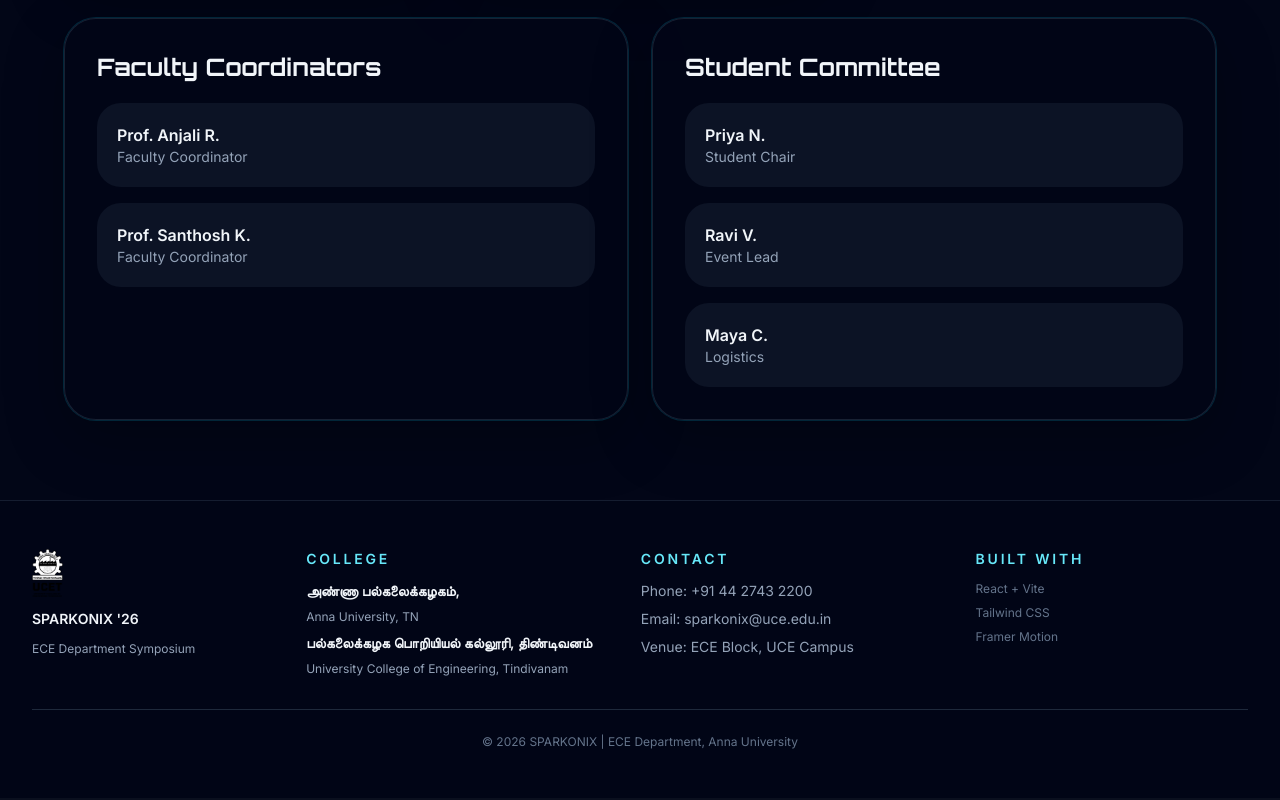
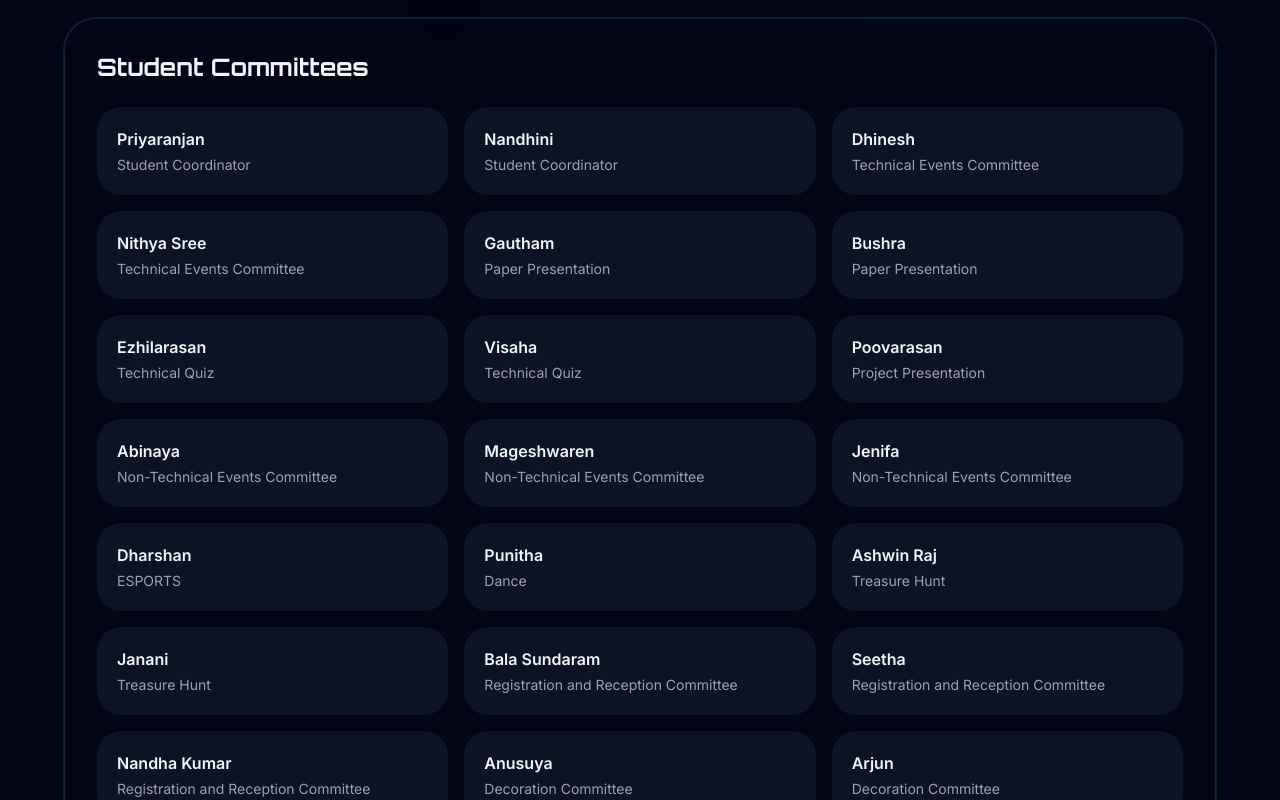
Before and after one commit to NIYHIYASREE/sparkonix, a React (Vite) app in the folder template1/: page /team in a window 1280 px wide. Shown: the part 420-1220 px from the top of the page. Built offline with nearby package versions, Linux system fonts and the light colour scheme.

Commit message:
Update symposium branding and committees

```diff
--- a/template1/src/components/layout/Footer.jsx
+++ b/template1/src/components/layout/Footer.jsx
@@ -5,7 +5,7 @@ function Footer() {
         <div className="grid gap-8 lg:grid-cols-[0.8fr_1fr_1fr_0.9fr]">
           <div className="space-y-3">
             <img src="/assets/college-logo.png" alt="Anna University Logo" className="h-12 w-auto" />
-            <p className="text-sm font-semibold text-slate-100">SPARKONIX '26</p>
+            <p className="text-sm font-semibold text-slate-100">NEXTRON '26</p>
             <p className="text-xs text-slate-400">ECE Department Symposium</p>
           </div>
 
@@ -39,7 +39,7 @@ function Footer() {
         </div>
 
         <div className="mt-8 border-t border-slate-800 pt-6 text-center text-xs text-slate-500">
-          <p>&copy; 2026 SPARKONIX | ECE Department, Anna University</p>
+          <p>&copy; 2026 NEXTRON | ECE Department, Anna University</p>
         </div>
       </div>
     </footer>
--- a/template1/src/components/layout/Navbar.jsx
+++ b/template1/src/components/layout/Navbar.jsx
@@ -33,7 +33,7 @@ function Navbar() {
         <Link to="/" className="flex items-center gap-3">
           <img src="/assets/college-logo.png" alt="Anna University Logo" className="h-10 w-auto" />
           <div className="flex flex-col">
-            <span className="text-xs font-semibold text-cyan-300 uppercase tracking-[0.2em]">SPARKONIX '26</span>
+            <span className="text-xs font-semibold text-cyan-300 uppercase tracking-[0.2em]">NEXTRON '26</span>
             <span className="text-xs text-slate-400">அண்ணா பல்கலைக்கழகம்</span>
           </div>
         </Link>
--- a/template1/src/pages/About.jsx
+++ b/template1/src/pages/About.jsx
@@ -5,10 +5,10 @@ function About() {
         <div className="rounded-[2rem] border border-slate-800/80 bg-slate-950/80 p-10 shadow-glow">
           <div className="flex flex-col gap-6 lg:flex-row lg:items-start lg:justify-between">
             <div className="flex-1">
-              <p className="text-sm uppercase tracking-[0.3em] text-cyan-300">About Sparkonix</p>
+              <p className="text-sm uppercase tracking-[0.3em] text-cyan-300">About NEXTRON'26</p>
               <h1 className="mt-4 text-4xl font-bold text-slate-100">A circuit-inspired celebration of ECE talent.</h1>
               <p className="mt-5 text-lg leading-8 text-slate-400">
-                SPARKONIX '26 brings together students from the ECE department for a weekend of innovation, competition, and hands-on learning. From technical quizzes to robotics races, the symposium blends core electronics energy with modern IoT and creative non-technical experiences.
+                NEXTRON '26 brings together students from the ECE department for a weekend of innovation, competition, and hands-on learning. From technical quizzes to robotics races, the symposium blends core electronics energy with modern IoT and creative non-technical experiences.
               </p>
             </div>
             <img src="/assets/clg-entrance.png" alt="College Entrance" className="h-48 w-auto rounded-2xl shadow-glow" />
@@ -36,7 +36,7 @@ function About() {
 
           <div className="rounded-[2rem] border border-slate-800/80 bg-slate-950/80 p-8 shadow-glow">
             <h2 className="text-2xl font-semibold text-slate-100">Our Mission</h2>
-            <p className="mt-4 text-slate-400">Sparkonix aims to inspire students to build technically strong projects, collaborate across teams, and present ideas with confidence to peer reviewers and technical judges.</p>
+            <p className="mt-4 text-slate-400">NEXTRON aims to inspire students to build technically strong projects, collaborate across teams, and present ideas with confidence to peer reviewers and technical judges.</p>
           </div>
         </div>
       </div>
--- a/template1/src/pages/Contact.jsx
+++ b/template1/src/pages/Contact.jsx
@@ -4,7 +4,7 @@ function Contact() {
       <div className="mx-auto max-w-6xl space-y-10">
         <div>
           <p className="text-sm uppercase tracking-[0.3em] text-cyan-300">Contact</p>
-          <h1 className="mt-4 text-4xl font-bold text-slate-100">Get in touch with the Sparkonix team</h1>
+          <h1 className="mt-4 text-4xl font-bold text-slate-100">Get in touch with the NEXTRON team</h1>
           <p className="mt-4 max-w-3xl text-slate-400">Have questions about registration, venue, or accommodation? Use the form below or reach out directly to our coordinators.</p>
         </div>
 
--- a/template1/src/pages/Home.jsx
+++ b/template1/src/pages/Home.jsx
@@ -29,7 +29,7 @@ function Home() {
             </div>
             <div className="max-w-2xl space-y-5">
               <h1 className="text-5xl font-black tracking-[-0.04em] text-slate-100 sm:text-6xl">
-                SPARKONIX '26
+                NEXTRON '26
               </h1>
               <p className="max-w-xl text-lg leading-8 text-slate-300">
                 A circuit-inspired, futuristic ECE symposium celebrating innovation, robotics, IoT and tech creativity at University College of Engineering, Tindivanam.
@@ -39,7 +39,7 @@ function Home() {
                   Explore Events
                 </Button>
                 <Button as="link" to="/about" variant="ghost" className="min-w-[160px] border border-slate-700 text-slate-100 hover:text-electric">
-                  About Sparkonix
+                  About NEXTRON
                 </Button>
               </div>
             </div>
@@ -68,7 +68,7 @@ function Home() {
             <div className="flex items-center justify-between gap-4">
               <div>
                 <p className="text-xs uppercase tracking-[0.28em] text-cyan-400">Highlights</p>
-                <h2 className="mt-3 text-3xl font-semibold text-slate-100">Sparkonix at a glance</h2>
+                <h2 className="mt-3 text-3xl font-semibold text-slate-100">NEXTRON at a glance</h2>
               </div>
               <Button variant="secondary">10 events live</Button>
             </div>
--- a/template1/src/pages/Register.jsx
+++ b/template1/src/pages/Register.jsx
@@ -57,7 +57,7 @@ function Register() {
         <div className="mx-auto max-w-3xl rounded-[2rem] border border-slate-800/80 bg-slate-950/90 p-10 text-center shadow-glow">
           <p className="text-sm uppercase tracking-[0.3em] text-cyan-300">Registration complete</p>
           <h1 className="mt-5 text-4xl font-semibold text-slate-100">You’re all set.</h1>
-          <p className="mt-4 text-slate-400">Your registration request has been received and will be confirmed by the Sparkonix team.</p>
+          <p className="mt-4 text-slate-400">Your registration request has been received and will be confirmed by the NEXTRON team.</p>
         </div>
       </section>
     )
@@ -155,7 +155,7 @@ function Register() {
             <h2 className="mt-4 text-2xl font-semibold text-slate-100">Registration info</h2>
             <p className="mt-4 text-slate-400">Complete the form to reserve your spot. Team events require at least one additional member.</p>
             <div className="mt-6 space-y-4 rounded-3xl bg-slate-900/80 p-5">
-              <p className="text-sm text-slate-400">If you need changes after submission, contact Sparkonix coordinators via email.</p>
+              <p className="text-sm text-slate-400">If you need changes after submission, contact NEXTRON coordinators via email.</p>
               <p className="text-sm text-slate-400">All registrations are subject to final confirmation.</p>
             </div>
           </aside>
--- a/template1/src/pages/Team.jsx
+++ b/template1/src/pages/Team.jsx
@@ -3,14 +3,37 @@ function Team() {
     { role: 'Chief Patron', name: 'Dr. K. Narayan', title: 'Vice Chancellor' },
     { role: 'HOD', name: 'Dr. S. Muthukumar', title: 'HOD, ECE' }
   ]
-  const faculty = [
-    { name: 'Prof. Anjali R.', role: 'Faculty Coordinator' },
-    { name: 'Prof. Santhosh K.', role: 'Faculty Coordinator' }
-  ]
-  const students = [
-    { name: 'Priya N.', role: 'Student Chair' },
-    { name: 'Ravi V.', role: 'Event Lead' },
-    { name: 'Maya C.', role: 'Logistics' }
+  const committees = [
+    { name: 'Priyaranjan', role: 'Student Coordinator' },
+    { name: 'Nandhini', role: 'Student Coordinator' },
+    { name: 'Dhinesh', role: 'Technical Events Committee' },
+    { name: 'Nithya Sree', role: 'Technical Events Committee' },
+    { name: 'Gautham', role: 'Paper Presentation' },
+    { name: 'Bushra', role: 'Paper Presentation' },
+    { name: 'Ezhilarasan', role: 'Technical Quiz' },
+    { name: 'Visaha', role: 'Technical Quiz' },
+    { name: 'Poovarasan', role: 'Project Presentation' },
+    { name: 'Abinaya', role: 'Non-Technical Events Committee' },
+    { name: 'Mageshwaren', role: 'Non-Technical Events Committee' },
+    { name: 'Jenifa', role: 'Non-Technical Events Committee' },
+    { name: 'Dharshan', role: 'ESPORTS' },
+    { name: 'Punitha', role: 'Dance' },
+    { name: 'Ashwin Raj', role: 'Treasure Hunt' },
+    { name: 'Janani', role: 'Treasure Hunt' },
+    { name: 'Bala Sundaram', role: 'Registration and Reception Committee' },
+    { name: 'Seetha', role: 'Registration and Reception Committee' },
+    { name: 'Nandha Kumar', role: 'Registration and Reception Committee' },
+    { name: 'Anusuya', role: 'Decoration Committee' },
+    { name: 'Arjun', role: 'Decoration Committee' },
+    { name: 'Krithika', role: 'Decoration Committee' },
+    { name: 'Parama Sivam', role: 'Hospitality Committee' },
+    { name: 'Vedha Sree', role: 'Hospitality Committee' },
+    { name: 'Ajay', role: 'Food Committee' },
+    { name: 'Amith', role: 'Food Committee' },
+    { name: 'Sriram', role: 'Comparing, Certificate and Prize Distribution' },
+    { name: 'Afreen', role: 'Editing and Social Media Committee' },
+    { name: 'Karthick Raja', role: 'Website Committee' },
+    { name: 'Pradeep', role: 'Designing Committee' }
   ]
 
   return (
@@ -18,7 +41,7 @@ function Team() {
       <div className="mx-auto max-w-6xl space-y-10">
         <div>
           <p className="text-sm uppercase tracking-[0.3em] text-cyan-300">Organizing Committee</p>
-          <h1 className="mt-4 text-4xl font-bold text-slate-100">Meet the team behind Sparkonix.</h1>
+          <h1 className="mt-4 text-4xl font-bold text-slate-100">Meet the team behind NEXTRON'26.</h1>
         </div>
 
         <div className="grid gap-6 lg:grid-cols-3">
@@ -31,28 +54,15 @@ function Team() {
           ))}
         </div>
 
-        <div className="grid gap-6 lg:grid-cols-2">
-          <div className="space-y-5 rounded-[2rem] border border-slate-800/80 bg-slate-950/80 p-8 shadow-glow">
-            <h2 className="text-2xl font-semibold text-slate-100">Faculty Coordinators</h2>
-            <div className="space-y-4">
-              {faculty.map((member) => (
-                <div key={member.name} className="rounded-3xl bg-slate-900/80 p-5">
-                  <p className="font-semibold text-slate-100">{member.name}</p>
-                  <p className="text-sm text-slate-400">{member.role}</p>
-                </div>
-              ))}
-            </div>
-          </div>
-          <div className="space-y-5 rounded-[2rem] border border-slate-800/80 bg-slate-950/80 p-8 shadow-glow">
-            <h2 className="text-2xl font-semibold text-slate-100">Student Committee</h2>
-            <div className="space-y-4">
-              {students.map((member) => (
-                <div key={member.name} className="rounded-3xl bg-slate-900/80 p-5">
-                  <p className="font-semibold text-slate-100">{member.name}</p>
-                  <p className="text-sm text-slate-400">{member.role}</p>
-                </div>
-              ))}
-            </div>
+        <div className="rounded-[2rem] border border-slate-800/80 bg-slate-950/80 p-8 shadow-glow">
+          <h2 className="text-2xl font-semibold text-slate-100">Student Committees</h2>
+          <div className="mt-6 grid gap-4 sm:grid-cols-2 lg:grid-cols-3">
+            {committees.map((member) => (
+              <div key={`${member.role}-${member.name}`} className="rounded-3xl bg-slate-900/80 p-5">
+                <p className="font-semibold text-slate-100">{member.name}</p>
+                <p className="mt-1 text-sm text-slate-400">{member.role}</p>
+              </div>
+            ))}
           </div>
         </div>
       </div>
```
